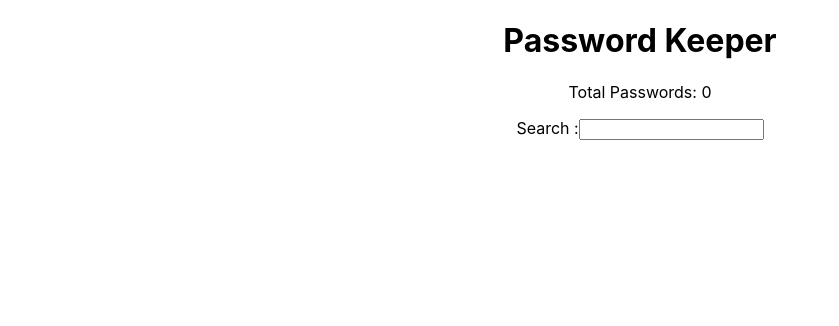
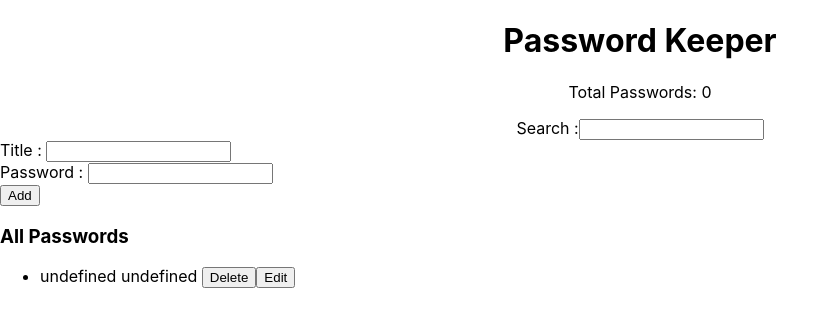
Before and after one commit to PREM-KUMAR-D/password-keeper, a React (Create React App) app: page / in a window 1280 px wide. Shown: the top 326 px of the page, without its empty margins (0-839 px from the left). Built offline with nearby package versions, Linux system fonts and the light colour scheme.

Commit message:
add basic css and components

```diff
--- a/src/App.js
+++ b/src/App.js
@@ -1,10 +1,14 @@
 import React from "react";
 import PasswordTitle from "./Components/PasswordTitle/PasswordTitle";
+import PasswordForm from "./Components/PasswordForm/PasswordForm";
+import PasswordLists from "./Components/PasswordLists/PasswordLists";
 
 function App() {
   return (
     <>
       <PasswordTitle/>
+      <PasswordForm/>
+      <PasswordLists/>
     </>
   );
 }
--- /dev/null
+++ b/src/Components/PasswordForm/PasswordForm.js
@@ -0,0 +1,26 @@
+import React from "react";
+import "./PasswordForm.css";
+
+const PasswordForm = ()=>{
+    return (
+        <form>
+
+            <div>
+                <label htmlFor="title">Title : </label>
+                <input type="text" id="title" name="title"></input>
+            </div>
+
+            <div>
+                <label htmlFor="password">Password : </label>
+                <input type="text" id="password" name="password"></input>
+            </div>
+
+            <div>
+                <button type="submit"> Add</button>
+            </div>
+        </form>
+    )
+
+}
+
+export default PasswordForm;
--- /dev/null
+++ b/src/Components/PasswordItem/PasswordItem.js
@@ -0,0 +1,20 @@
+import React from "react";
+import "./PasswordItem.css";
+
+const PasswordItem =(props)=>{
+    return (
+        <>
+            <li>
+                {props.title + " " + props.password +" "}
+                <button type="click">
+                    Delete
+                </button>
+                <button type="click">
+                    Edit
+                </button>
+            </li>
+        </>
+    )
+}
+
+export default PasswordItem;
--- /dev/null
+++ b/src/Components/PasswordLists/PasswordLists.js
@@ -0,0 +1,20 @@
+import React from "react";
+import "./PasswordLists.css";
+import PasswordItem from "../PasswordItem/PasswordItem";
+
+const PasswordLists =()=>{
+    return (
+        <div>
+            <h3>
+               All Passwords
+            </h3>
+            <ul>
+                <PasswordItem/>
+            </ul>
+
+        </div>
+    )
+
+}
+
+export default PasswordLists;
```
Also changed, not shown: src/Components/PasswordForm/PasswordForm.css (added), src/Components/PasswordItem/PasswordItem.css (added), src/Components/PasswordLists/PasswordLists.css (added).
